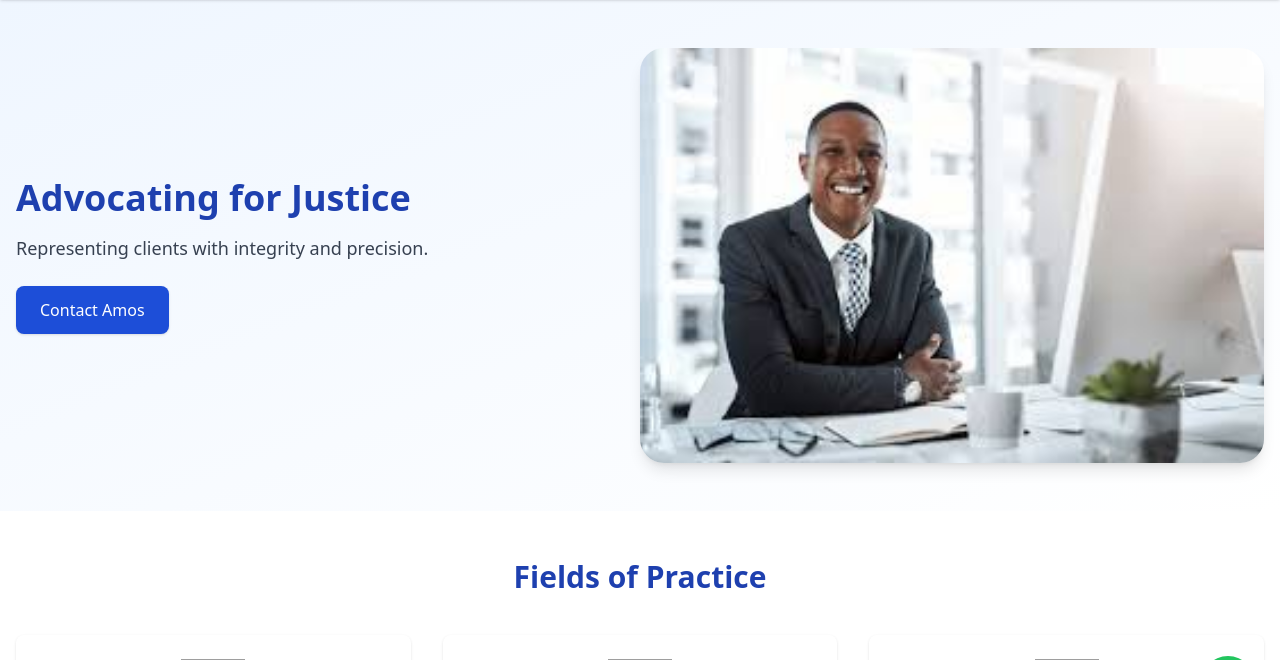
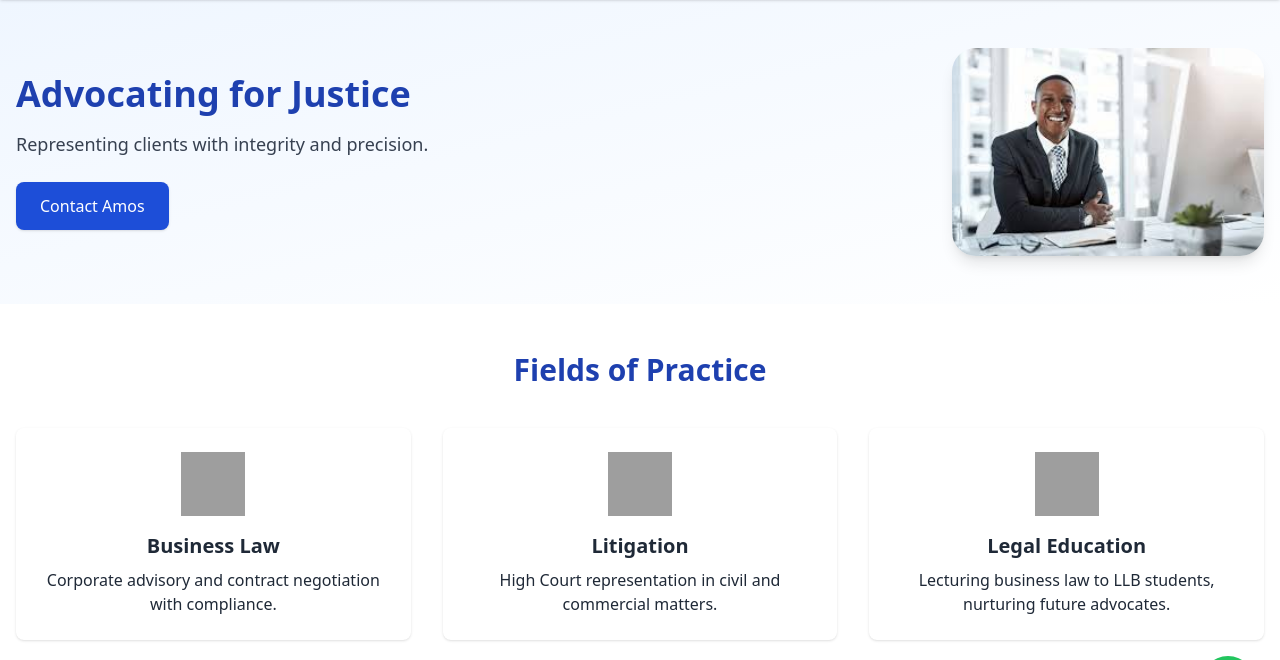
Before and after one commit to JaxnStack/lawyer_personal_site_amos, a Django app: page / in a window 1280 px wide. Shown: the part 64-724 px from the top of the page. Run offline with Django 5.2, Linux system fonts and the light colour scheme; some libraries are stand-ins or nearby versions; grey boxes are pictures that could not be loaded.

Commit message:
adjusted size image in hero section

```diff
--- a/templates/home.html
+++ b/templates/home.html
@@ -25,7 +25,7 @@
     </div>
 
     <!-- Fixed Amos Image -->
-    <div class="md:w-1/2">
+    <div class="md:w-1/4">
       <img src="{% static 'img/amos.jpg' %}" alt="Amos Kisilu" class="w-full h-auto object-cover rounded-3xl shadow-lg" />
     </div>
   </div>
```
